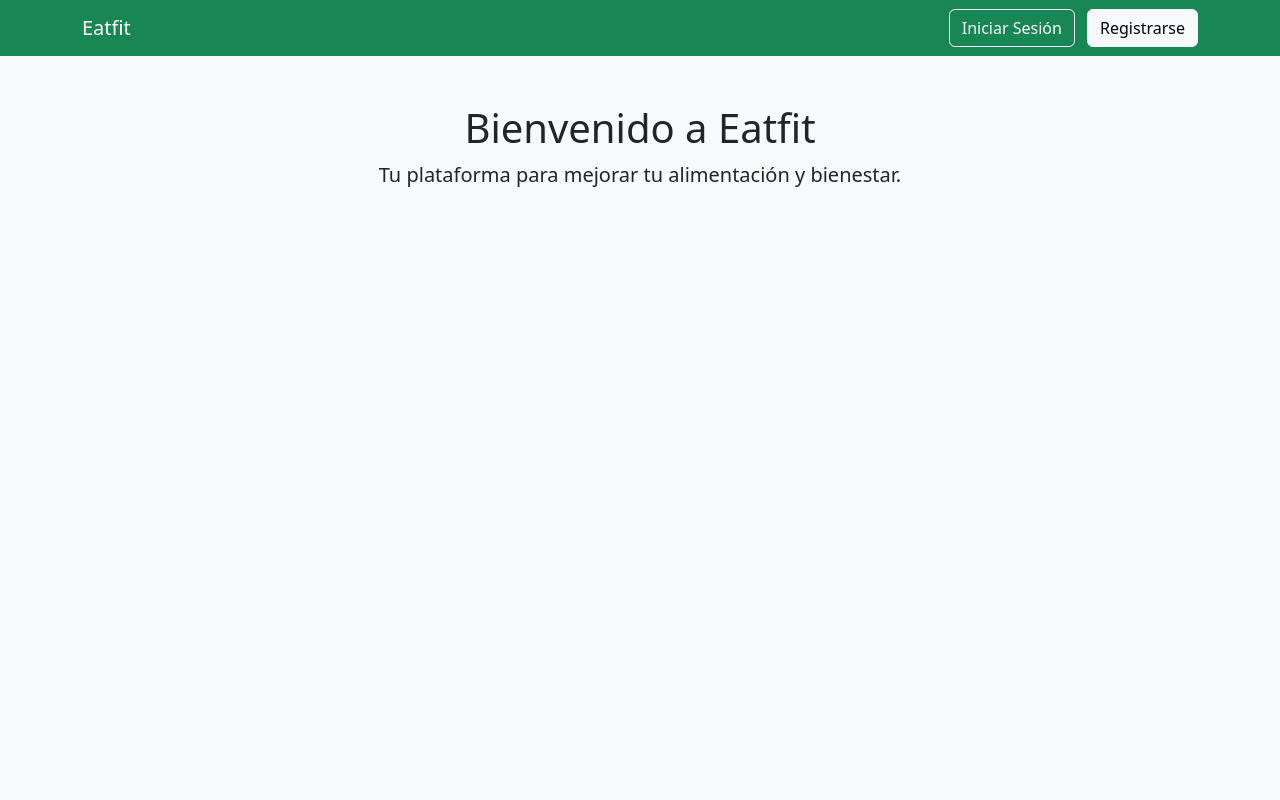
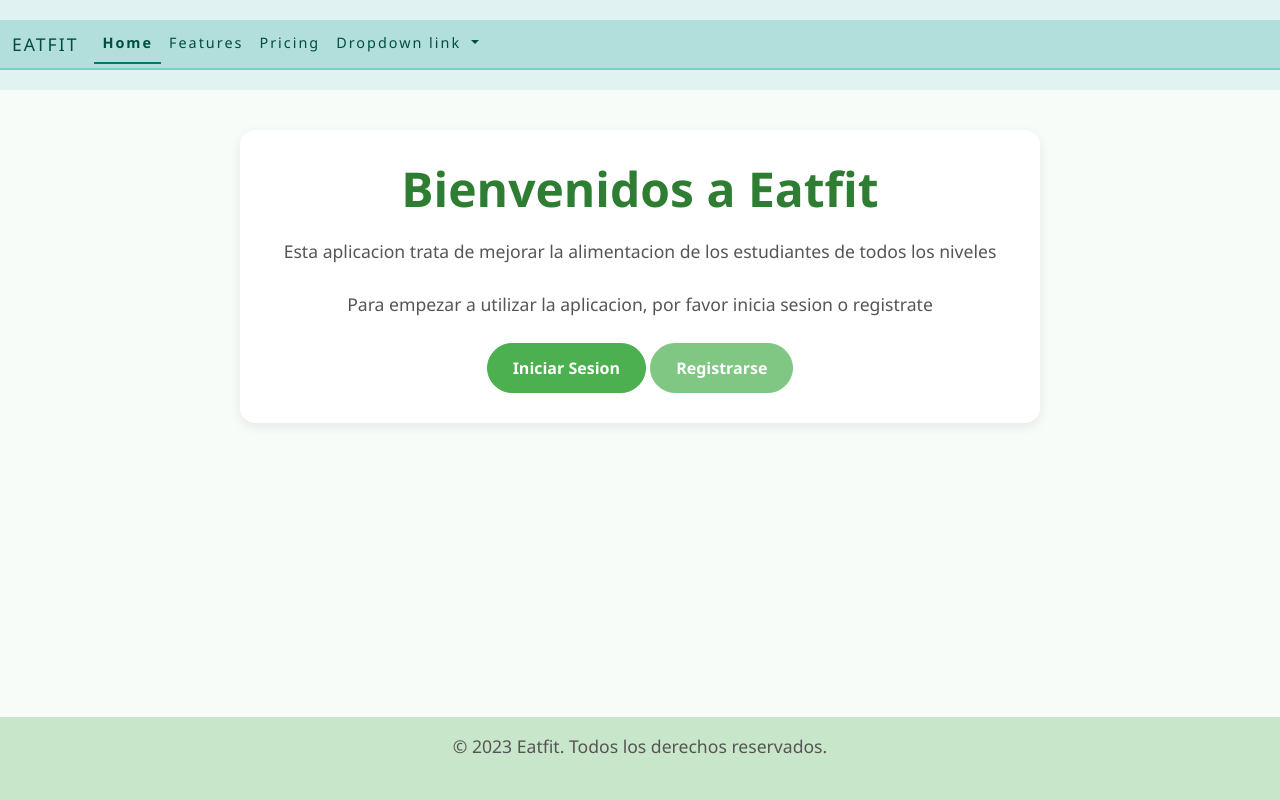
Before and after one commit to Alany-b/proyecto-eatfit, a website: page eatfit.frontend/index.html in a window 1280 px wide. Drawn offline with nearby package versions, Linux system fonts and the light colour scheme.

Commit message:
cambios en el  css

```diff
--- a/eatfit.frontend/assets/css/style.css
+++ b/eatfit.frontend/assets/css/style.css
@@ -0,0 +1,121 @@
+/* General Body and Font Styles */
+body {
+    background-color: #f7fcf9; /* A very light green/mint color for a fresh feel */
+    font-family: 'Segoe UI', Tahoma, Geneva, Verdana, sans-serif; /* A clean, modern font */
+    color: #333; /* Dark gray for text for good readability */
+}
+
+/* Header Styles */
+header {
+    background-color: #e0f2f1; /* A light, calming teal */
+    color: #004d40; /* A dark green for contrast */
+    padding: 20px 0;
+    text-align: center;
+    font-size: 2.5rem;
+    font-weight: bold;
+    letter-spacing: 2px;
+}
+
+/* Navigation Bar Styles */
+.navbar {
+    background-color: #b2dfdb !important; /* A slightly darker teal for the nav bar */
+    border-bottom: 2px solid #80cbc4; /* Subtle bottom border */
+}
+
+.navbar-brand, .nav-link {
+    color: #004d40 !important;
+    font-weight: 500;
+}
+
+.nav-link.active {
+    font-weight: bold;
+    border-bottom: 2px solid #00796b; /* Highlight active link */
+}
+
+/* Main Content Section */
+main {
+    padding: 40px 0;
+    text-align: center;
+}
+
+section div {
+    background-color: #ffffff; /* A clean white background for the content box */
+    padding: 30px;
+    border-radius: 15px; /* Softer, rounded corners */
+    box-shadow: 0 4px 12px rgba(0, 0, 0, 0.08); /* A subtle shadow for depth */
+    max-width: 800px;
+    margin: auto;
+}
+
+h1 {
+    color: #2e7d32; /* A vibrant green for the main heading */
+    font-size: 3rem;
+    margin-bottom: 20px;
+    font-weight: 700;
+}
+
+p {
+    color: #555;
+    font-size: 1.1rem;
+    line-height: 1.6;
+    margin-bottom: 25px;
+}
+
+/* Button Styles */
+.btn-primary {
+    background-color: #4caf50; /* A classic, positive green */
+    border-color: #4caf50;
+    font-weight: bold;
+    padding: 12px 25px;
+    border-radius: 30px; /* Pill-shaped buttons */
+    transition: background-color 0.3s ease;
+}
+
+.btn-primary:hover {
+    background-color: #388e3c; /* Darker green on hover */
+    border-color: #388e3c;
+}
+
+.btn-secondary {
+    background-color: #81c784; /* A lighter, complementary green */
+    border-color: #81c784;
+    color: #fff;
+    font-weight: bold;
+    padding: 12px 25px;
+    border-radius: 30px;
+    transition: background-color 0.3s ease;
+}
+
+.btn-secondary:hover {
+    background-color: #66bb6a; /* Darker on hover */
+    border-color: #66bb6a;
+}
+
+/* Footer Styles */
+footer {
+    background-color: #c8e6c9; /* Light green footer */
+    padding: 15px 0;
+    color: #333;
+    font-size: 0.9rem;
+    position: absolute;
+    bottom: 0;
+    width: 100%;
+}
+/* Custom CSS for a smaller navbar */
+.navbar {
+    padding-top: 0.25rem; /* Reduced top padding */
+    padding-bottom: 0.25rem; /* Reduced bottom padding */
+    min-height: 45px; /* Set a minimum height to ensure it's not too small */
+}
+
+.navbar-nav .nav-link {
+    font-size: 0.9rem; /* Smaller font size for the links */
+    padding-top: 0.5rem; /* Reduced vertical padding for links */
+    padding-bottom: 0.5rem;
+}
+
+.navbar-brand {
+    font-size: 1.1rem; /* Smaller font size for the brand name */
+    padding-top: 0.25rem; /* Align brand with links */
+    padding-bottom: 0.25rem;
+}
--- a/eatfit.frontend/index.html
+++ b/eatfit.frontend/index.html
@@ -1,28 +1,80 @@
 <!DOCTYPE html>
-<html lang="es">
+<html lang="en">
+
 <head>
     <meta charset="UTF-8">
     <meta name="viewport" content="width=device-width, initial-scale=1.0">
-  <title>Eatfit - Inicio</title>
-  <link href="https://cdn.jsdelivr.net/npm/bootstrap@5.3.2/dist/css/bootstrap.min.css" rel="stylesheet">
-  <link rel="stylesheet" href="assets/css/style.css">
+    <title>Eatfit</title>
+    <link href="https://cdn.jsdelivr.net/npm/bootstrap@5.3.7/dist/css/bootstrap.min.css" rel="stylesheet"
+        integrity="sha384-LN+7fdVzj6u52u30Kp6M/trliBMCMKTyK833zpbD+pXdCLuTusPj697FH4R/5mcr" crossorigin="anonymous">
+    <link rel="stylesheet" href="/eatfit.frontend/assets/css/style.css">
 </head>
-<body class="bg-light">
 
-  <nav class="navbar navbar-expand-lg navbar-dark bg-success">
-    <div class="container">
-      <a class="navbar-brand" href="index.html">Eatfit</a>
-      <div>
-        <a class="btn btn-outline-light me-2" href="login.html">Iniciar Sesión</a>
-        <a class="btn btn-light" href="register.html">Registrarse</a>
+<body>
+    <header>
+        <nav class="navbar navbar-expand-lg bg-body-tertiary">
+            <div class="container-fluid">
+                <a class="navbar-brand" href="#">EATFIT</a>
+                <button class="navbar-toggler" type="button" data-bs-toggle="collapse"
+                    data-bs-target="#navbarNavDropdown" aria-controls="navbarNavDropdown" aria-expanded="false"
+                    aria-label="Toggle navigation">
+                    <span class="navbar-toggler-icon"></span>
+                </button>
+                <div class="collapse navbar-collapse" id="navbarNavDropdown">
+                    <ul class="navbar-nav">
+                        <li class="nav-item">
+                            <a class="nav-link active" aria-current="page" href="#">Home</a>
+                        </li>
+                        <li class="nav-item">
+                            <a class="nav-link" href="#">Features</a>
+                        </li>
+                        <li class="nav-item">
+                            <a class="nav-link" href="#">Pricing</a>
+                        </li>
+                        <li class="nav-item dropdown">
+                            <a class="nav-link dropdown-toggle" href="#" role="button" data-bs-toggle="dropdown"
+                                aria-expanded="false">
+                                Dropdown link
+                            </a>
+                            <ul class="dropdown-menu">
+                                <li><a class="dropdown-item" href="#">Action</a></li>
+                                <li><a class="dropdown-item" href="#">Another action</a></li>
+                                <li><a class="dropdown-item" href="#">Something else here</a></li>
+                            </ul>
+                        </li>
+                    </ul>
                 </div>
             </div>
         </nav>
+    </header>
 
-  <div class="container text-center mt-5">
-    <h1>Bienvenido a Eatfit</h1>
-    <p class="lead">Tu plataforma para mejorar tu alimentación y bienestar.</p>
+    <main>
+        <section>
+            <div>
+                <h1>Bienvenidos a Eatfit</h1>
+                <p>Esta aplicacion trata de mejorar la alimentacion de los estudiantes de todos los niveles </p>
+                <p>Para empezar a utilizar la aplicacion, por favor inicia sesion o registrate</p>
+                <a href="login.html" class="btn btn-primary">Iniciar Sesion</a>
+                <a href="register.html" class="btn btn-secondary">Registrarse</a>
             </div>
 
+        </section>
+    </main>
+
+    <footer class="text-center mt-4">
+        <p>&copy; 2023 Eatfit. Todos los derechos reservados.</p>
+
+
+
+
+
+
+
+
+
+    <script src="https://cdn.jsdelivr.net/npm/bootstrap@5.3.7/dist/js/bootstrap.bundle.min.js"
+        integrity="sha384-ndDqU0Gzau9qJ1lfW4pNLlhNTkCfHzAVBReH9diLvGRem5+R9g2FzA8ZGN954O5Q"
+        crossorigin="anonymous"></script>
 </body>
+
 </html>
```
Also changed, not shown: eatfit.frontend/login.html (+23 -21 lines), eatfit.frontend/register.html (deleted, +0 -28 lines). Lines whose indentation alone changed are shown as unchanged.
